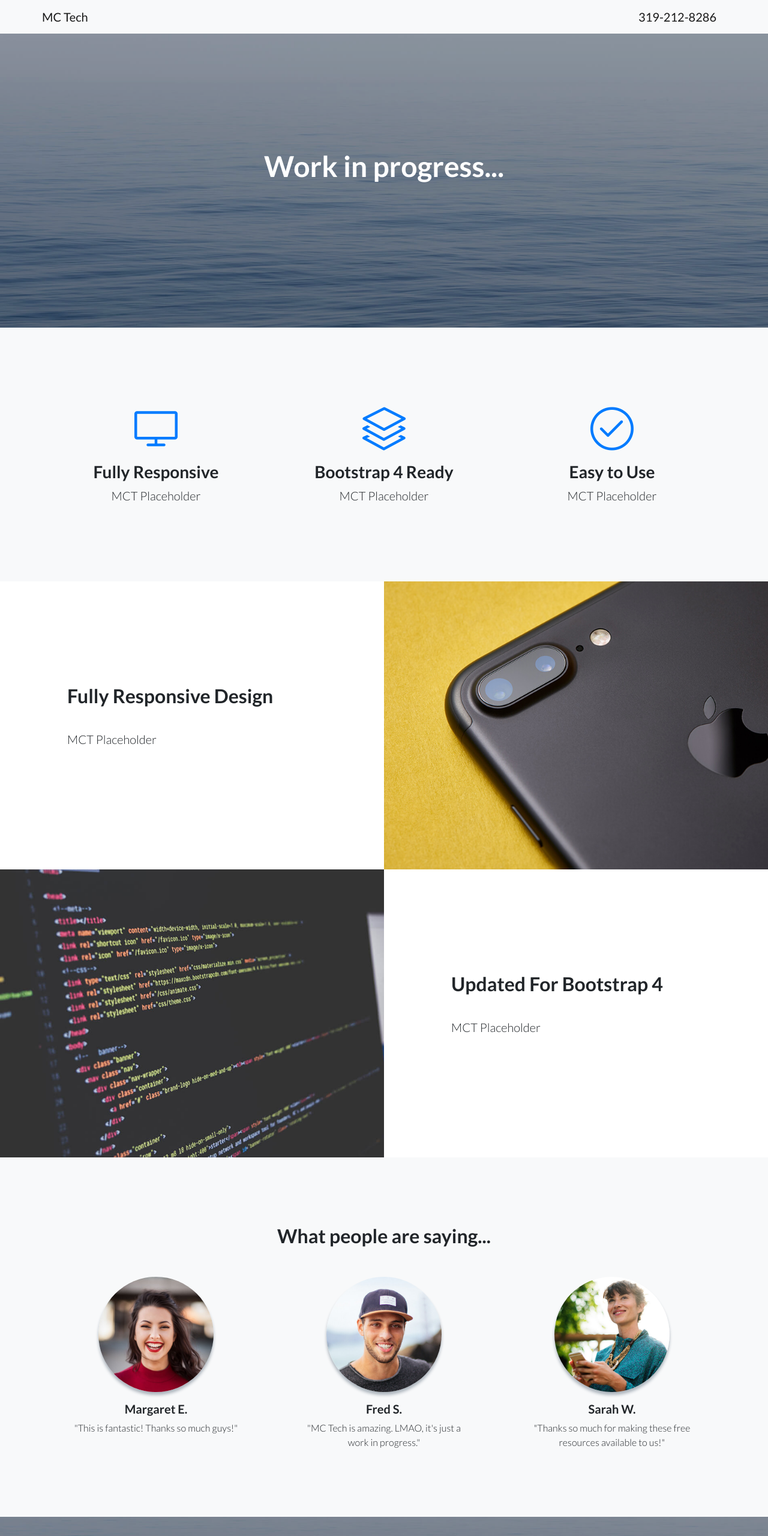
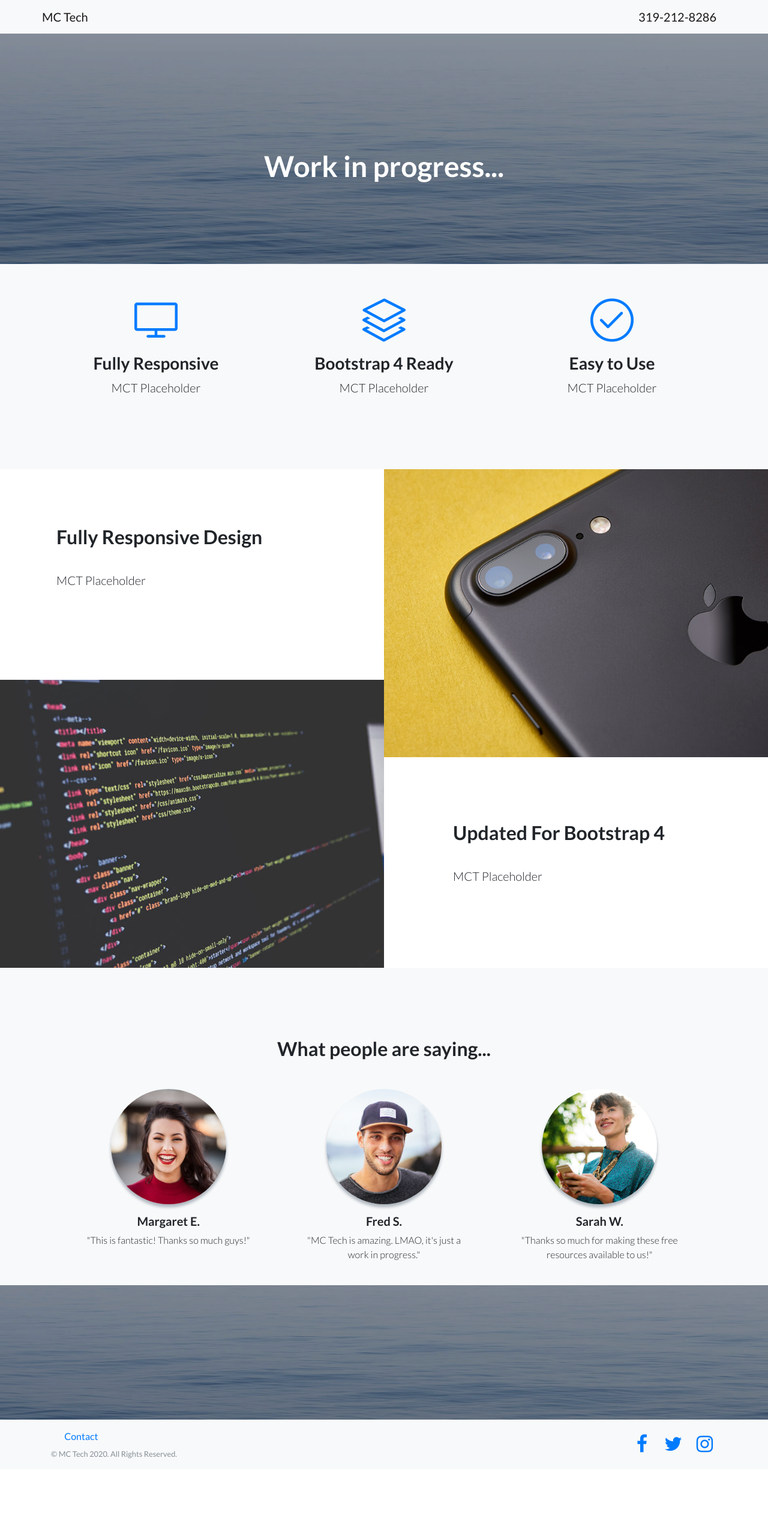
Before and after one commit to matthewcabor/MCT-Website, a plain HTML site: page index.html in a window 1280 px wide. Shown: the top 2560 px of the page at 60% size. After the commit the page ends 2449 px from the top, so only its background shows below. Drawn offline with nearby package versions, Linux system fonts and the light colour scheme.

Commit message:
Adjusted Margins and layout

```diff
--- a/index.html
+++ b/index.html
@@ -17,8 +17,8 @@
         <div class="container"><a class="navbar-brand" href="#">MC Tech</a><button data-toggle="collapse" class="navbar-toggler" data-target="#navcol-1"></button>
             <div class="collapse navbar-collapse" id="navcol-1"></div><a class="navbar-brand" href="#">319-212-8286</a></div>
     </nav>
-    <header class="masthead text-white text-center" style="background:url('assets/img/bg-masthead.jpg')no-repeat center center;background-size:cover;">
-        <div class="overlay"></div>
+    <header class="masthead text-white text-center" style="background: url('assets/img/bg-masthead.jpg')no-repeat center center;background-size: cover;height: 326px;">
+        <div class="overlay" style="height: 383px;"></div>
         <div class="container">
             <div class="row">
                 <div class="col-xl-9 mx-auto">
@@ -27,7 +27,7 @@
             </div>
         </div>
     </header>
-    <section class="features-icons bg-light text-center">
+    <section class="features-icons bg-light text-center" style="height: 342px;padding: 37px;">
         <div class="container">
             <div class="row">
                 <div class="col-lg-4">
@@ -56,24 +56,24 @@
     </section>
     <section class="showcase">
         <div class="container-fluid p-0">
-            <div class="row no-gutters">
-                <div class="col-lg-6 order-lg-2 text-white showcase-img" style="background-image:url(&quot;assets/img/bg-showcase-1.jpg&quot;);"><span></span></div>
-                <div class="col-lg-6 my-auto order-lg-1 showcase-text">
+            <div class="row no-gutters" style="height: 351px;">
+                <div class="col-lg-6 order-lg-2 text-white showcase-img" style="background-image: url(&quot;assets/img/bg-showcase-1.jpg&quot;);height: 262px;"><span></span></div>
+                <div class="col-lg-6 my-auto order-lg-1 showcase-text" style="height: 542px;padding: 94px;width: 653px;margin: 0px;">
                     <h2>Fully Responsive Design</h2>
                     <p class="lead mb-0"><br>MCT Placeholder<br><br></p>
                 </div>
             </div>
             <div class="row no-gutters">
-                <div class="col-lg-6 text-white showcase-img" style="background-image:url(&quot;assets/img/bg-showcase-2.jpg&quot;);"><span></span></div>
-                <div class="col-lg-6 my-auto order-lg-1 showcase-text">
+                <div class="col-lg-6 text-white showcase-img" style="background-image: url(&quot;assets/img/bg-showcase-2.jpg&quot;);height: 422px;"><span></span></div>
+                <div class="col-lg-6 my-auto order-lg-1 showcase-text" style="padding: 115px;height: 239px;">
                     <h2>Updated For Bootstrap 4</h2>
                     <p class="lead mb-0"><br>MCT Placeholder<br><br></p>
                 </div>
             </div>
         </div>
     </section>
-    <section class="testimonials text-center bg-light">
-        <div class="container">
+    <section class="testimonials text-center bg-light" style="padding: 111px;height: 529px;">
+        <div class="container" style="height: 298px;padding: 5px;">
             <h2 class="mb-5">What people are saying...</h2>
             <div class="row">
                 <div class="col-lg-4">
@@ -109,10 +109,10 @@
             </div>
         </div>
     </section>
-    <footer class="footer bg-light">
+    <footer class="footer bg-light" style="padding: 16px;">
         <div class="container">
             <div class="row">
-                <div class="col-lg-6 my-auto h-100 text-center text-lg-left">
+                <div class="col-lg-6 my-auto h-100 text-center text-lg-left" style="height: 53px;">
                     <ul class="list-inline mb-2">
                         <li class="list-inline-item"></li>
                         <li class="list-inline-item"></li>
```
